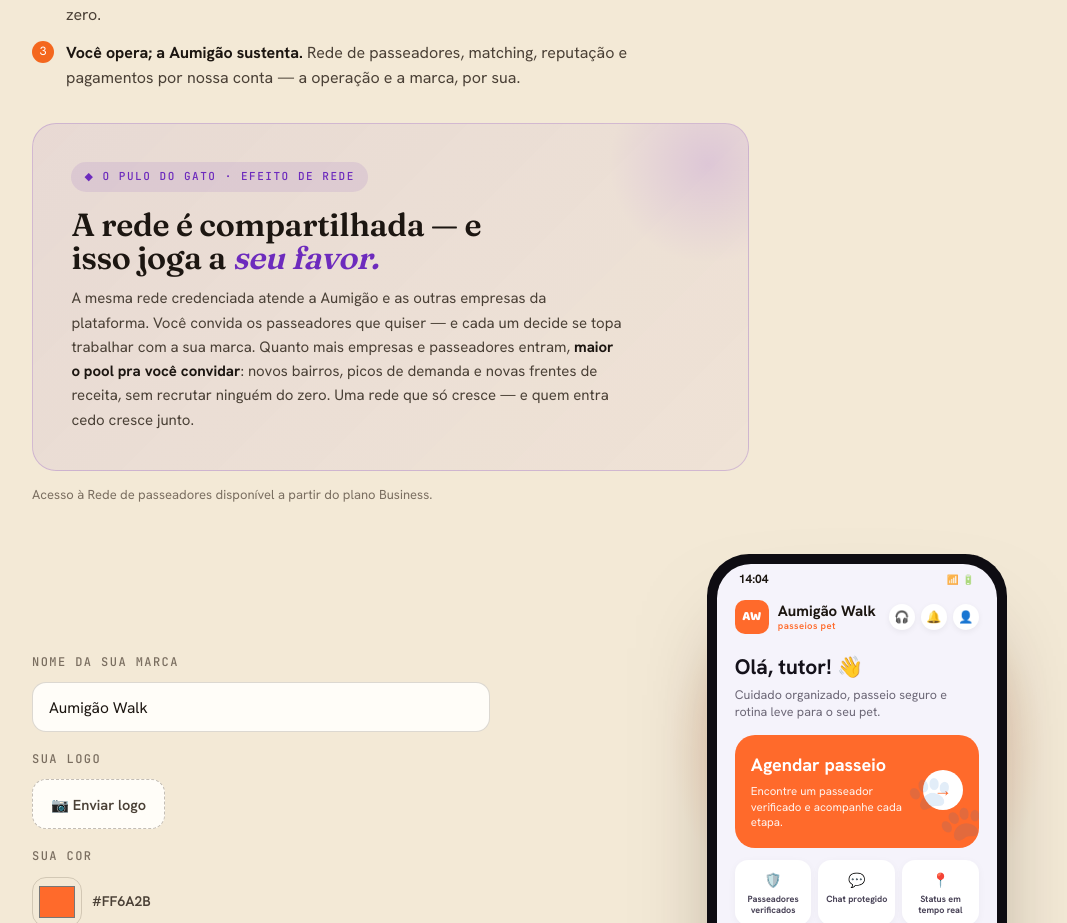
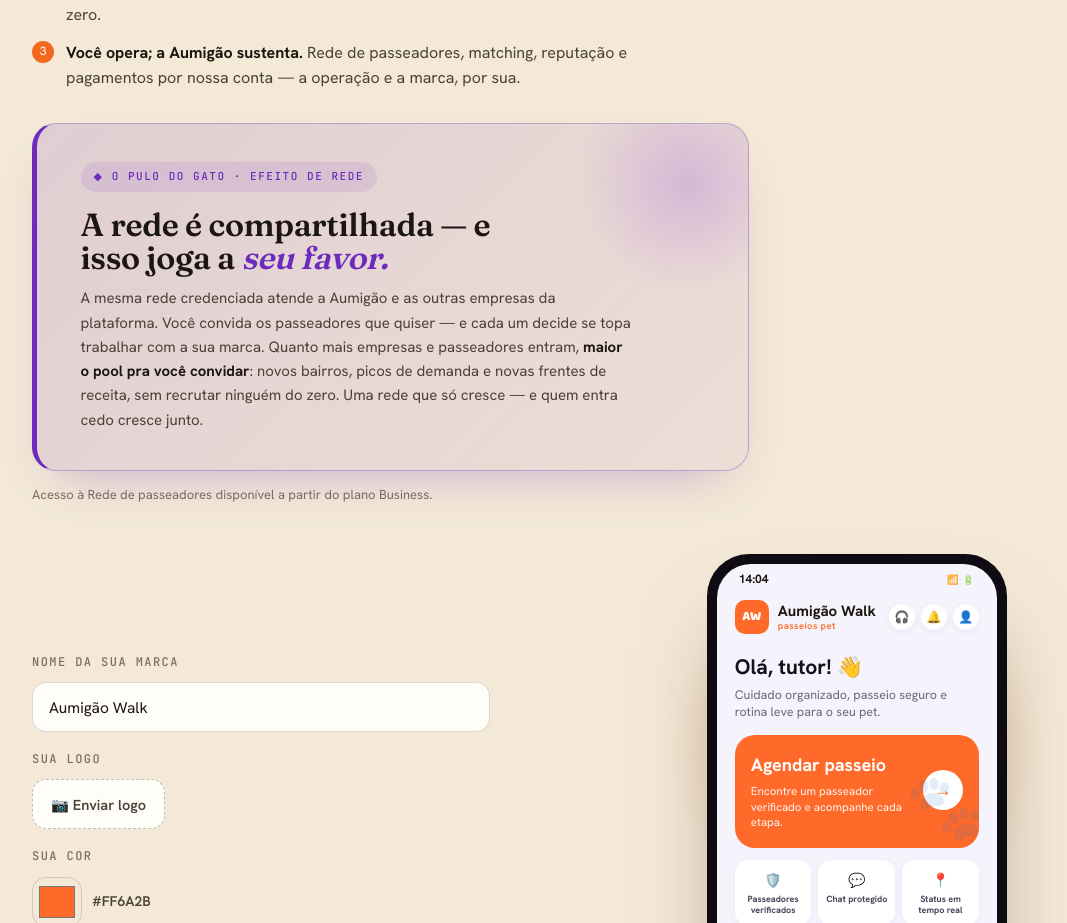
Before and after one commit to carlosmagnonadal-max/aumigao-site, a Next.js app: page /proto in a window 1280 px wide. Shown: the part 3360-4283 px from the top of the page, without its empty margins (44-1111 px from the left). Built offline with nearby package versions, Linux system fonts and the light colour scheme; no server answers.

Commit message:
style(site): reforca destaque 'efeito de rede' (barra roxa lateral + tom mais presente + sombra) — versao sutil passava despercebida

```diff
--- a/components/editorial-home.module.css
+++ b/components/editorial-home.module.css
@@ -110,8 +110,8 @@
 .plansNote { margin-top: 22px; font-size: 13px; color: var(--muted); }
 
 /* ── DESTAQUE EFEITO DE REDE (white-label) ── */
-.netCallout { margin-top: clamp(26px,4vh,38px); max-width: 80ch; border-radius: 24px; padding: clamp(26px,3vw,40px); background: linear-gradient(135deg, rgba(109,43,189,.08), rgba(143,69,221,.035)); border: 1px solid rgba(109,43,189,.22); position: relative; overflow: hidden; }
-.netCallout::after { content: ""; position: absolute; right: -60px; top: -60px; width: 200px; height: 200px; border-radius: 50%; background: radial-gradient(circle, rgba(143,69,221,.16), transparent 70%); pointer-events: none; }
+.netCallout { margin-top: clamp(26px,4vh,38px); max-width: 80ch; border-radius: 24px; padding: clamp(26px,3vw,40px) clamp(26px,3vw,40px) clamp(26px,3vw,40px) clamp(30px,3.4vw,46px); background: linear-gradient(135deg, rgba(109,43,189,.14), rgba(143,69,221,.06)); border: 1px solid rgba(109,43,189,.32); border-left: 5px solid var(--roxo); position: relative; overflow: hidden; box-shadow: 0 24px 50px -28px rgba(109,43,189,.4); }
+.netCallout::after { content: ""; position: absolute; right: -50px; top: -50px; width: 220px; height: 220px; border-radius: 50%; background: radial-gradient(circle, rgba(143,69,221,.22), transparent 70%); pointer-events: none; }
 .netCalloutLabel { display: inline-flex; align-items: center; gap: 8px; font-family: var(--font-mono), monospace; font-size: 11px; letter-spacing: .14em; text-transform: uppercase; color: var(--roxo); background: rgba(109,43,189,.1); padding: 6px 13px; border-radius: 30px; }
 .netCalloutTitle { font-family: var(--font-fraunces), serif; font-weight: 600; font-size: clamp(23px,2.5vw,34px); line-height: 1.04; letter-spacing: -.01em; margin: 16px 0 12px; color: var(--ink); max-width: 22ch; }
 .netCalloutTitle em { font-style: italic; color: var(--roxo); }
```
